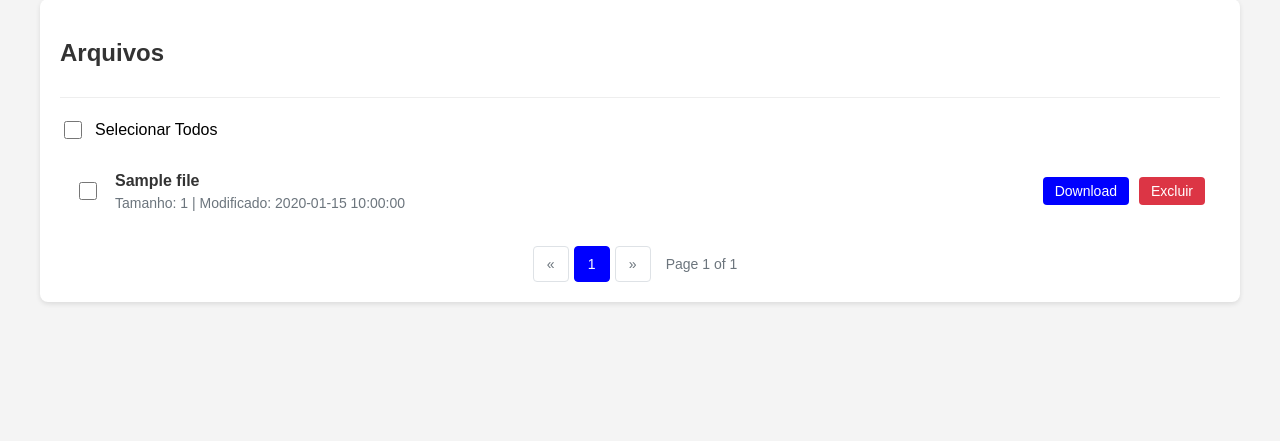
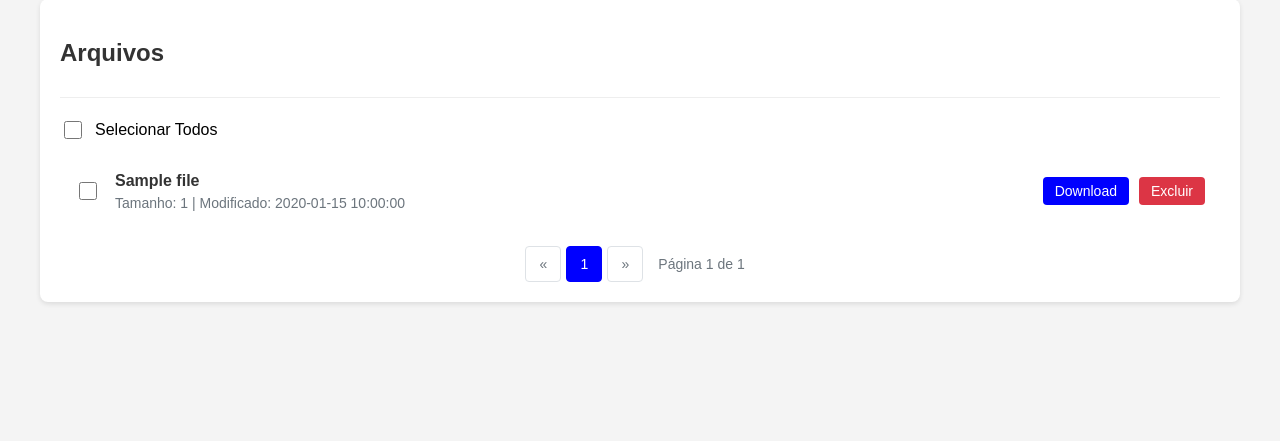
Before and after one commit to rxfaelr/bucketManager, a Flask app: template templates/admin_folder_view.html in a window 1280 px wide. Shown: the part 343-784 px from the top of the page. Run offline with Flask 3, Linux system fonts and the light colour scheme; the template is opened without the code that fills it: most values are stand-ins (such as "Sample title", 1, 10 or a date in 2020); some libraries are stand-ins or nearby versions.

Commit message:
fixed pagination controls

```diff
--- a/templates/admin_folder_view.html
+++ b/templates/admin_folder_view.html
@@ -695,7 +695,7 @@
 
             const pageInfoElement = document.querySelector('.pagination-info');
             if (pageInfoElement) {
-                pageInfoElement.textContent = `Page ${currentPage} of ${totalPages}`;
+                pageInfoElement.textContent = `Página ${currentPage} de ${totalPages}`;
             }
         }
 
```
